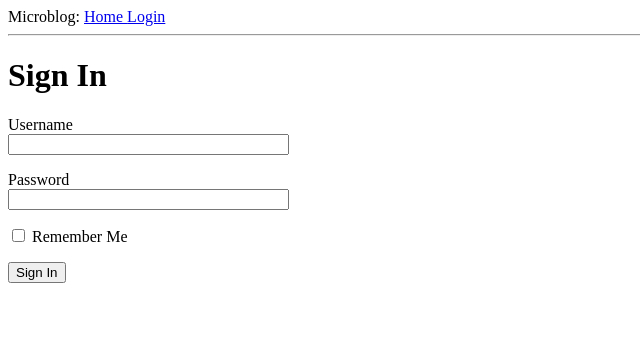
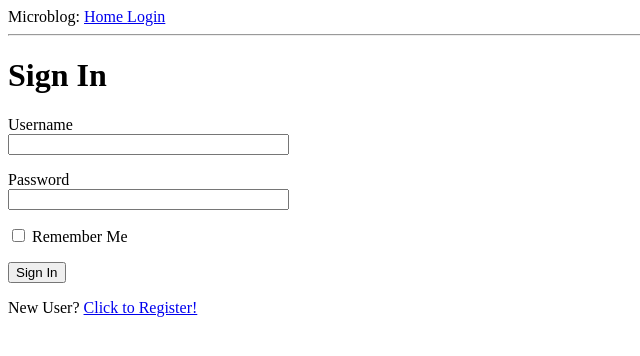
Before and after one commit to divertimentos/Flask-Mega-Tutorial, a Flask app: page /login in a window 1280 px wide. Shown: the top 356 px of the page, without its empty margins (0-640 px from the left). Run offline with Flask 2, Linux system fonts and the light colour scheme.

Commit message:
Finaliza o capítulo 5: "User Logins" do tutorial de Flask

```diff
--- a/app/forms.py
+++ b/app/forms.py
@@ -1,9 +1,30 @@
 from flask_wtf import FlaskForm
 from wtforms import StringField, PasswordField, BooleanField, SubmitField
-from wtforms.validators import DataRequired
+from wtforms.validators import ValidationError, DataRequired, Email, EqualTo
+from app.models import User
 
 class LoginForm(FlaskForm):
     username = StringField('Username', validators=[DataRequired()])
     password =  PasswordField('Password', validators=[DataRequired()])
     remember_me = BooleanField('Remember Me')
     submit = SubmitField('Sign In')
+
+
+class RegistrationForm(FlaskForm):
+    username = StringField('Username', validators=[DataRequired()])
+    email = StringField('Email', validators=[DataRequired(), Email()])
+    password = PasswordField('Password', validators=[DataRequired()])
+    password2 = PasswordField(
+        'Repeat Password', validators=[DataRequired(), EqualTo('password')]
+    )
+    submit = SubmitField('Register')
+
+    def validate_username(self, username):
+        user = User.query.filter_by(username=username.data).first()
+        if user is not None:
+            raise ValidationError('Please use a different username')
+
+    def validate_email(self, email):
+        user = User.query.filter_by(email=email.data).first()
+        if user is not None:
+            raise ValidationError('Please use a different email address')
--- a/app/routes.py
+++ b/app/routes.py
@@ -1,7 +1,7 @@
 from flask import render_template, flash, redirect, url_for
 from flask_login import current_user, login_user, logout_user, login_required
-from app import app
-from app.forms import LoginForm
+from app import app, db
+from app.forms import LoginForm, RegistrationForm
 from app.models import User
 
 
@@ -43,3 +43,18 @@ def login():
 def logout():
     logout_user()
     return redirect(url_for('index'))
+
+
+@app.route('/register', methods=['GET', 'POST'])
+def register():
+    if current_user.is_authenticated:
+        return redirect(url_for('index'))
+    form = RegistrationForm()
+    if form.validate_on_submit():
+        user = User(username=form.username.data, email=form.email.data)
+        user.set_password(form.password.data)
+        db.session.add(user)
+        db.session.commit()
+        flash('Congratulations, you are now a registered user!')
+        return redirect(url_for('login'))
+    return render_template('register.html', title='Register', form=form)
--- a/app/templates/login.html
+++ b/app/templates/login.html
@@ -21,5 +21,7 @@
         </p>
         <p>{{ form.remember_me() }} {{ form.remember_me.label }} </p>
         <p>{{ form.submit() }}</p>
+
+        <p>New User? <a href="{{ url_for('register') }}">Click to Register!</a></p>
     </form>
 {% endblock %}
```
Also changed, not shown: app.db.
